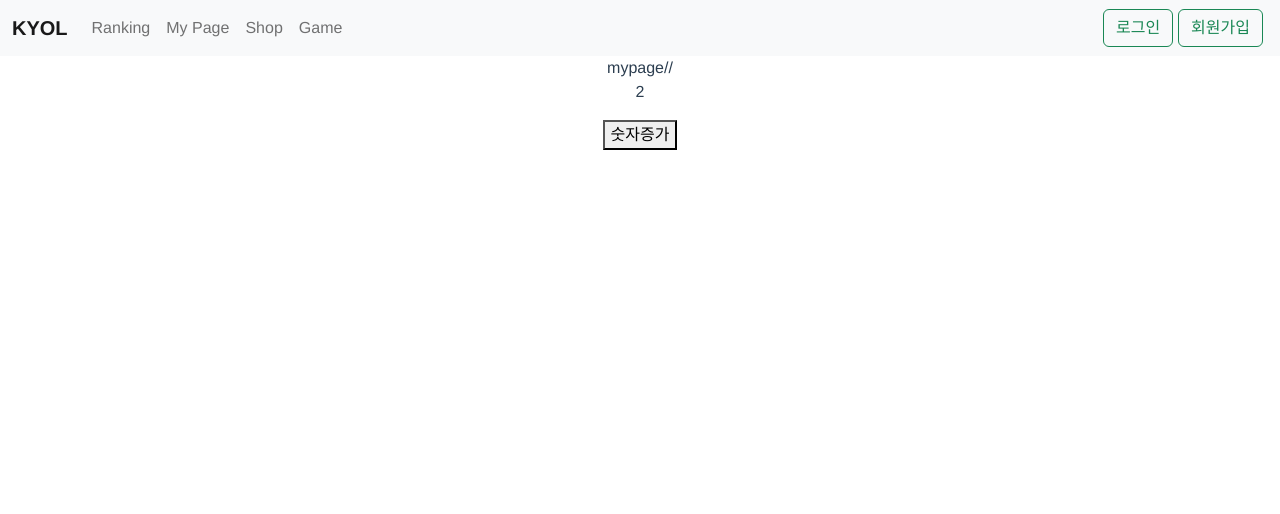
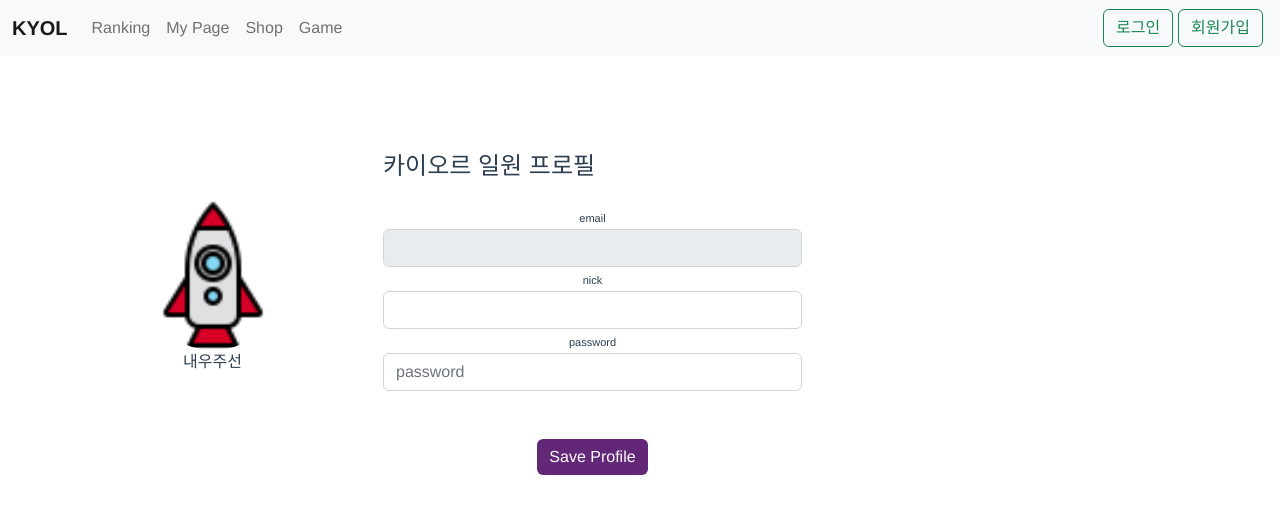
Before and after one commit to dev-Ock/KYOL-front, a Vue app: page /mypage in a window 1280 px wide. Shown: the top 514 px of the page. Built offline with nearby package versions, Linux system fonts and the light colour scheme; no server answers.

Commit message:
마이페이지와 랭킹마무리

```diff
--- a/src/views/MypageView.vue
+++ b/src/views/MypageView.vue
@@ -1,9 +1,43 @@
 <template>
   <div>
     <NavBar></NavBar>
-    mypage//
-    <p>{{ $store.state.number }}</p>
-    <button @click="$store.commit('증가', 10)">숫자증가</button>
+    <div class="container rounded bg-white mt-5 mb-5">
+      <div class="row">
+        <div class="col-md-3 border-right">
+          <div class="d-flex flex-column align-items-center text-center p-3 py-5">
+            <img class="rounded-circle mt-5" width="150px" src="../assets/item/rocket1.png" /><span
+              class="font-weight-bold"
+              >내우주선</span
+            >
+          </div>
+        </div>
+        <div class="col-md-5 border-right">
+          <div class="p-3 py-5">
+            <div class="d-flex justify-content-between align-items-center mb-3">
+              <h4 class="text-right">카이오르 일원 프로필</h4>
+            </div>
+
+            <div class="row mt-3">
+              <div class="col-md-12">
+                <label class="labels">email</label
+                ><input v-model="email" type="text" class="form-control" disabled value="" />
+              </div>
+              <div class="col-md-12">
+                <label class="labels">nick</label><input v-model="nick" type="text" class="form-control" value="" />
+              </div>
+              <div class="col-md-12">
+                <label class="labels">password</label
+                ><input type="password" class="form-control" placeholder="password" value="" />
+              </div>
+            </div>
+
+            <div class="mt-5 text-center">
+              <button class="btn btn-primary profile-button" type="button" @click="update">Save Profile</button>
+            </div>
+          </div>
+        </div>
+      </div>
+    </div>
   </div>
 </template>
 
@@ -15,6 +49,10 @@ export default {
   components: {
     NavBar
   },
+  data: () => ({
+    email: '',
+    nick: ''
+  }),
   mounted() {
     this.mypage()
   },
@@ -30,6 +68,9 @@ export default {
         })
         .then(response => {
           console.log('My Page - response : ', response)
+          console.log()
+          this.email = response.data.user.email
+          this.nick = response.data.user.nick
           // if (this.showFriendListStatus === true) {
           //   this.showFriendListStatus = false
           //   console.log(this.showFriendListStatus)
@@ -44,9 +85,74 @@ export default {
         .catch(error => {
           console.log(error)
         })
+    },
+    async update() {
+      await axios
+        .put(
+          process.env.VUE_APP_API + '/mypage',
+          { nick: this.nick, password: this.password },
+          {
+            headers: {
+              Authorization: `${localStorage.getItem('token')}`,
+              userid: `${localStorage.getItem('userId')}`,
+              usernick: `${localStorage.getItem('userNick')}`
+            }
+          }
+        )
+        .then(response => {
+          console.log('update:', response)
+        })
+        .catch(error => {
+          console.log(error)
+        })
     }
   }
 }
 </script>
 
-<style lang="scss" scoped></style>
+<style scoped>
+body {
+  background: rgb(99, 39, 120);
+}
+
+.form-control:focus {
+  box-shadow: none;
+  border-color: #ba68c8;
+}
+
+.profile-button {
+  background: rgb(99, 39, 120);
+  box-shadow: none;
+  border: none;
+}
+
+.profile-button:hover {
+  background: #682773;
+}
+
+.profile-button:focus {
+  background: #682773;
+  box-shadow: none;
+}
+
+.profile-button:active {
+  background: #682773;
+  box-shadow: none;
+}
+
+.back:hover {
+  color: #682773;
+  cursor: pointer;
+}
+
+.labels {
+  font-size: 11px;
+}
+
+.add-experience:hover {
+  background: #ba68c8;
+  color: #fff;
+  cursor: pointer;
+  border: solid 1px #ba68c8;
+}
+</style>
--- a/src/views/RankingView.vue
+++ b/src/views/RankingView.vue
@@ -1,9 +1,13 @@
 <template>
   <div>
     <NavBar></NavBar>
+
     <div class="score">
       <table class="table table-striped">
         <thead>
+          <tr>
+            <td colspan="3">&lt; Top Ranking&gt;</td>
+          </tr>
           <tr>
             <th scope="col">순위</th>
             <th scope="col">닉네임</th>
@@ -15,6 +19,28 @@
             <th scope="row">{{ i + 1 }}</th>
             <td>{{ nick[i] }}</td>
             <td>{{ score[i] }}</td>
+          </tr>
+        </tbody>
+      </table>
+    </div>
+
+    <div class="score">
+      <table class="table table-dark table-hover">
+        <thead>
+          <tr>
+            <td colspan="3">&lt; Weekly Ranking&gt;</td>
+          </tr>
+          <tr>
+            <th scope="col">순위</th>
+            <th scope="col">닉네임</th>
+            <th scope="col">Score</th>
+          </tr>
+        </thead>
+        <tbody>
+          <tr v-for="(user, i) in data2" :key="i">
+            <th scope="row">{{ i + 1 }}</th>
+            <td>{{ nick2[i] }}</td>
+            <td>{{ score2[i] }}</td>
           </tr>
         </tbody>
       </table>
@@ -34,6 +60,9 @@ export default {
     score: [],
     nick: [],
     data: [],
+    data2: [],
+    score2: [],
+    nick2: [],
     loading: false
   }),
   mounted() {
@@ -62,6 +91,23 @@ export default {
             this.nick.push(a)
           }
 
+          this.data2 = response.data.data.weeklyRanking[0]
+          for (let i in this.data2) {
+            let a = response.data.data.weeklyRanking[0][i].score
+            // console.log('실험 : ', response.data.data.weeklyRanking[0])
+            // console.log('실험2 : ', response.data.data.weeklyRanking[0][2])
+            // console.log('실험3 : ', response.data.data.weeklyRanking[0][2].nick)
+
+            this.score2.push(a)
+          }
+          for (let i in this.data2) {
+            let a = response.data.data.weeklyRanking[0][i].nick
+            this.nick2.push(a)
+          }
+          // if (localStorage.getItem('token') == null) {
+          //   alert('로그인하세요')
+          // }
+
           // if (this.showFriendListStatus === true) {
           //   this.showFriendListStatus = false
           //   console.log(this.showFriendListStatus)
@@ -75,10 +121,19 @@ export default {
         })
         .catch(error => {
           console.log(error)
+
+          // alert('로그인 하세요')
         })
     }
   }
 }
 </script>
 
-<style lang="scss" scoped></style>
+<style scoped>
+.score {
+  width: 700px;
+  height: 700px;
+  display: inline-block;
+  margin: 50px;
+}
+</style>
--- a/src/views/ShopView.vue
+++ b/src/views/ShopView.vue
@@ -1,7 +1,6 @@
 <template>
   <div>
     <NavBar></NavBar>
-    Item상점내놔
   </div>
 </template>
 
@@ -48,4 +47,22 @@ export default {
 }
 </script>
 
-<style lang="scss" scoped></style>
+<style scoped>
+.inline {
+  display: inline-block;
+}
+.black-bg {
+  width: 100%;
+  height: 100%;
+  background: rgba(0, 0, 0, 0.5);
+  position: fixed;
+  padding: 20px;
+}
+.white-bg {
+  width: 100%;
+  background: white;
+  border-radius: 8px;
+  padding: 20px;
+  position: fixed;
+}
+</style>
```
